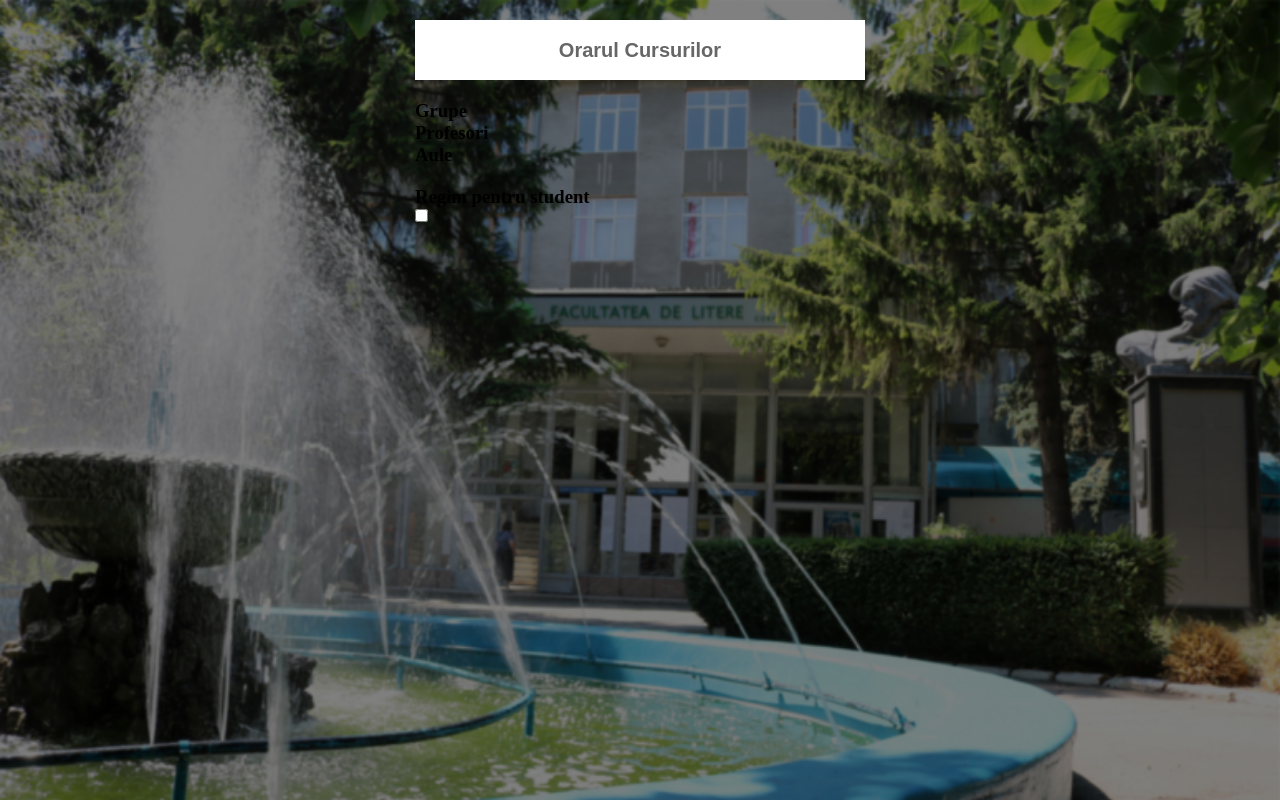
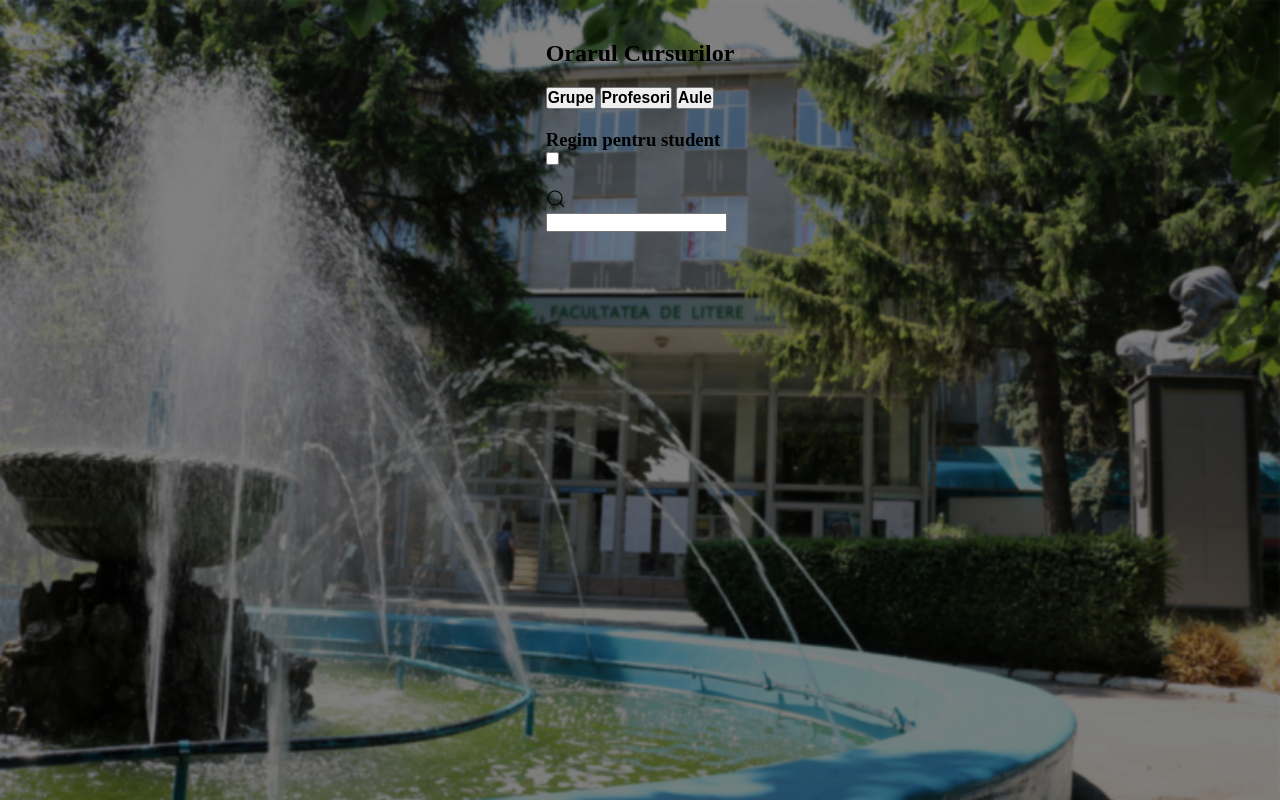
Before and after one commit to NaniVladislav/orar, a plain HTML site: page index.html in a window 1280 px wide. Drawn offline with Linux system fonts and the light colour scheme.

Commit message:
first commit

```diff
--- a/index.html
+++ b/index.html
@@ -14,15 +14,20 @@
         <h1>Orarul Cursurilor</h1>
 
         <div class="who-are-you">
-            <h3>Grupe</h3>
-            <h3>Profesori</h3>
-            <h3>Aule</h3>
+            <button><h3>Grupe</h3></button>
+            <button><h3>Profesori</h3></button>
+            <button><h3>Aule</h3></button>
         </div>
 
-        <div class="strainer">
+        <div class="filter">
             <h3>Regim pentru student</h3>
             <label class="switch">
                 <input type="checkbox">
                 <span class="slider"></span>
             </label>
         </div>
+
+        <div class="search-div">
+            <div><svg width="20" height="20" viewBox="0 0 20 20" xmlns="http://www.w3.org/2000/svg" data-svg="search-icon"><circle fill="none" stroke="#000" stroke-width="1.1" cx="9" cy="9" r="7"></circle><path fill="none" stroke="#000" stroke-width="1.1" d="M14,14 L18,18 L14,14 Z"></path></svg></div>
+            <input type="text" class="search-zone">
+        </div>
--- a/style.css
+++ b/style.css
@@ -16,16 +16,3 @@ body {
     background: url(img/new_background_1.png);
     background-size: cover;
 }
-
-/* TEXT EDITING */
-h1 {
-    font-family: sans-serif;
-    font-size: 20px;
-    background: white;
-    color: #666666;
-    height: 60px;
-    width: 450px;
-    align-content: center;
-    text-align: center;
-    margin: 0;
-}
```
